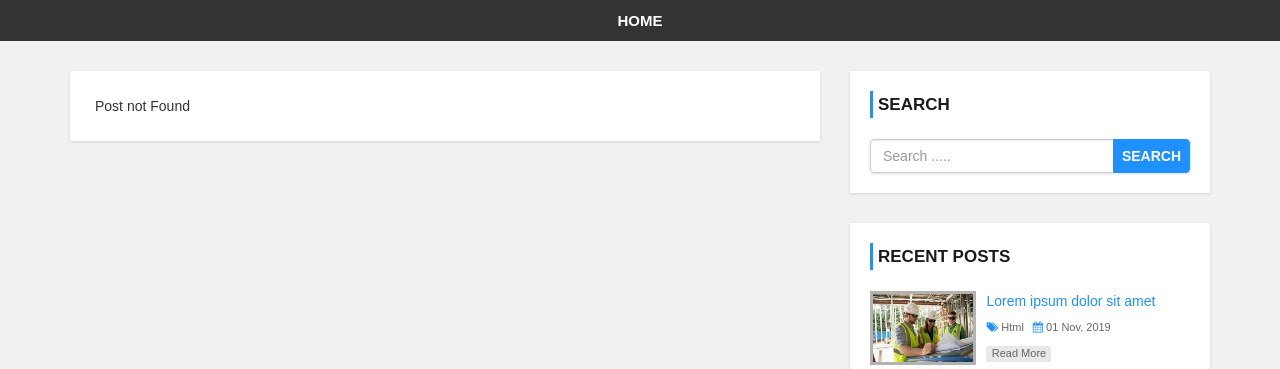
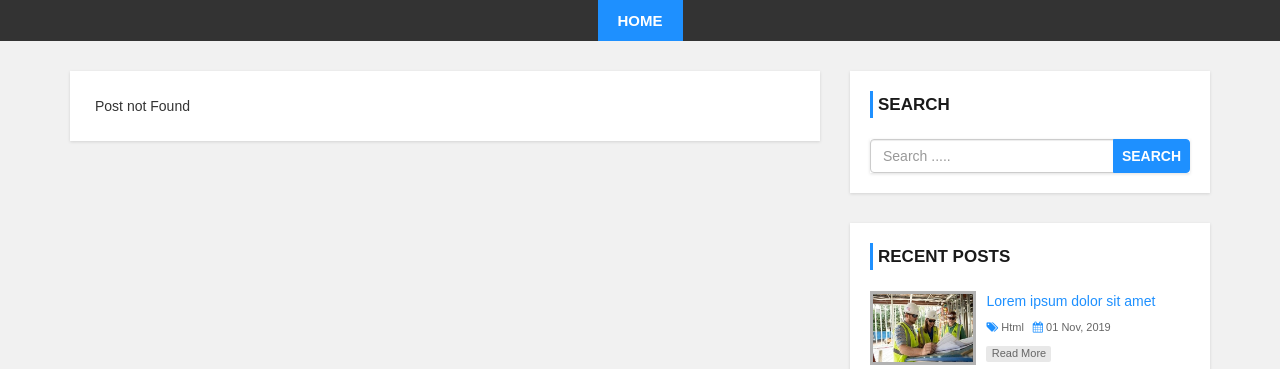
Before and after one commit to emetdas/news-site-basic-01, a PHP site: page /news-site-basic-01/ in a window 1280 px wide. Shown: the part 98-467 px from the top of the page. Run offline with PHP 8.4, Linux system fonts and the light colour scheme; data that the repository does not hold is empty.

Commit message:
some change

```diff
--- a/header.php
+++ b/header.php
@@ -40,7 +40,7 @@ $query = mysqli_query($con,$sql);
         <div class="row">
             <div class="col-md-12">
                 <ul class='menu'>
-                <li><a href='index.php'>Home</a></li>
+                <li><a class="active" href='index.php'>Home</a></li>
                 <?php
 if (mysqli_num_rows($query) > 0) {
     while ($row = mysqli_fetch_assoc($query)){ ?>
```
